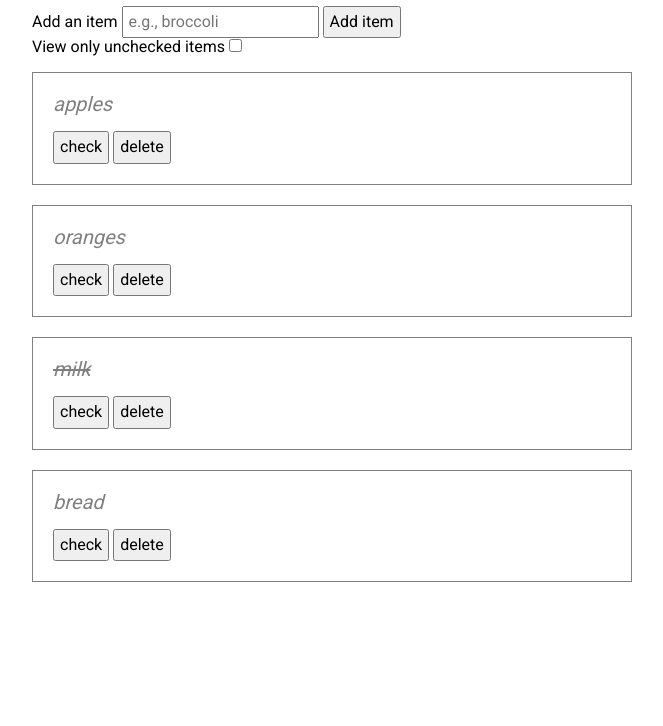
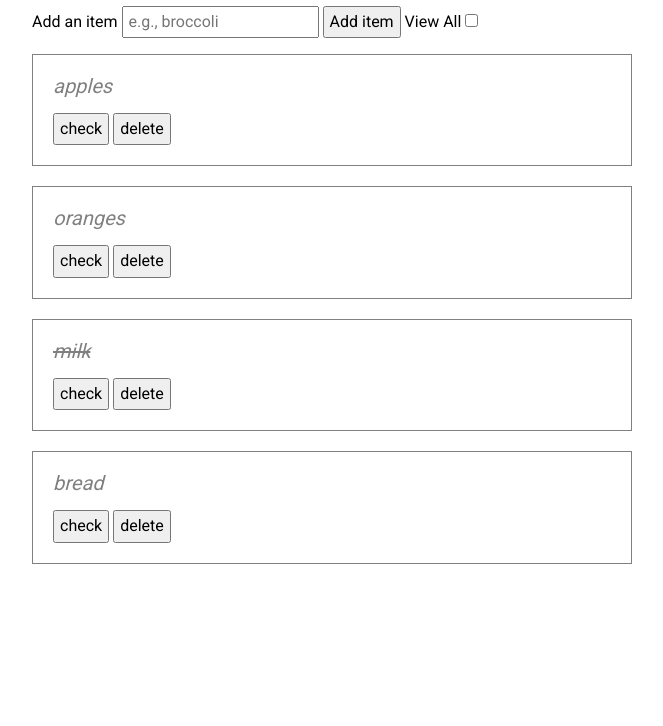
Before and after one commit to thinkful-ei27/shopping-solo-jason, a plain HTML site: page index.html in a window 1280 px wide. Shown: the part 74-800 px from the top of the page, without its empty margins (308-971 px from the left). Drawn offline with nearby package versions, Linux system fonts and the light colour scheme.

Commit message:
added a checkbox to "view all" to the html, and added a function to handle a click and a function to create an array of objects that are unchecked.

```diff
--- a/index.html
+++ b/index.html
@@ -15,10 +15,8 @@
             <label for="shopping-list-entry">Add an item</label>
             <input type="text" name="shopping-list-entry" class="js-shopping-list-entry" placeholder="e.g., broccoli">
             <button type="submit">Add item</button>
-            <div>
-                <label for="display-toggle">View only unchecked items</label>
-                <input type="checkbox" name="display-toggle" value="on/off">
-            </div>
+            <label for="display-toggle">View All</label>
+            <input type="checkbox" name="display-toggle">
         </form>
         <ul class="shopping-list js-shopping-list">
         </ul>
--- a/index.js
+++ b/index.js
@@ -1,10 +1,22 @@
 'use strict';
 
 const STORE = [
-  {name: "apples", checked: false},
-  {name: "oranges", checked: false},
-  {name: "milk", checked: true},
-  {name: "bread", checked: false}
+  {
+    name: "apples",
+    checked: false,
+  },
+  {
+    name: "oranges",
+    checked: false,
+  },
+  {
+    name: "milk",
+    checked: true,
+  },
+  {
+    name: "bread",
+    checked: false,
+  }
 ];
 
 
@@ -42,6 +54,26 @@ function renderShoppingList() {
   $('.js-shopping-list').html(shoppingListItemsString);
 }
 
+// this gets a list of unchecked items
+function getListOfUnCheckedItems(items) {
+  console.log('getListOfUnCheckedItems ran');
+  console.log(items);
+  // first we need to filter out the checked items
+  const onlyUnchecked = items.filter(items => items.checked === 'true');
+  console.log(onlyUnchecked);
+
+}
+
+
+// this handles the view all/unchecked items option
+function handleDisplayToggle () {
+  // add event listener to that button
+  $('#js-shopping-list-form').click('display-toggle', event => {
+    console.log('handleDisplayToggle ran');
+    // it ran, so now it needs to get a list of unchecked items
+    getListOfUnCheckedItems(STORE);
+  });
+}
 
 function addItemToShoppingList(itemName) {
   console.log(`Adding "${itemName}" to shopping list`);
@@ -99,6 +131,7 @@ function handleShoppingList() {
   handleNewItemSubmit();
   handleItemCheckClicked();
   handleDeleteItemClicked();
+  handleDisplayToggle();
 }
 
 // when the page loads, call `handleShoppingList`
```
